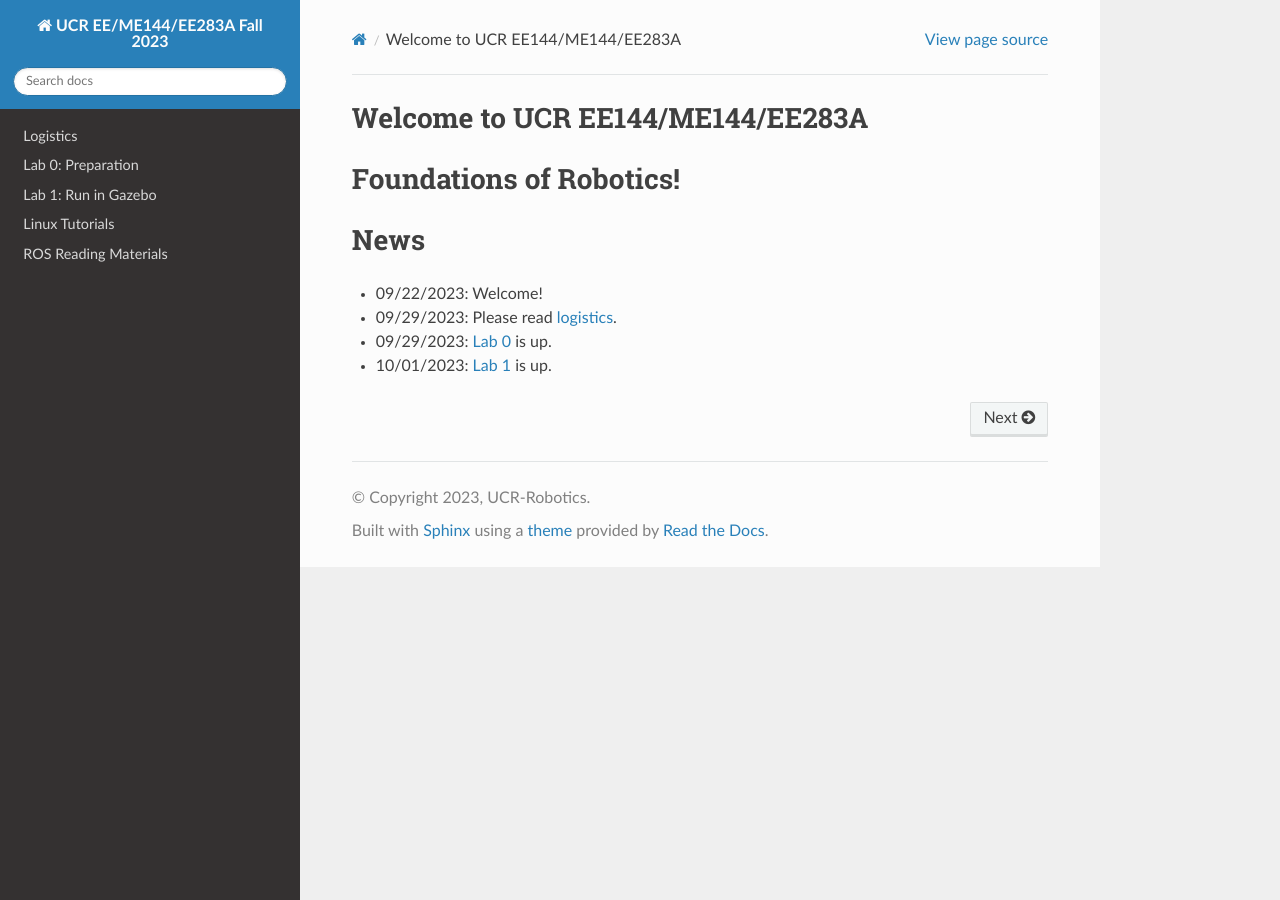
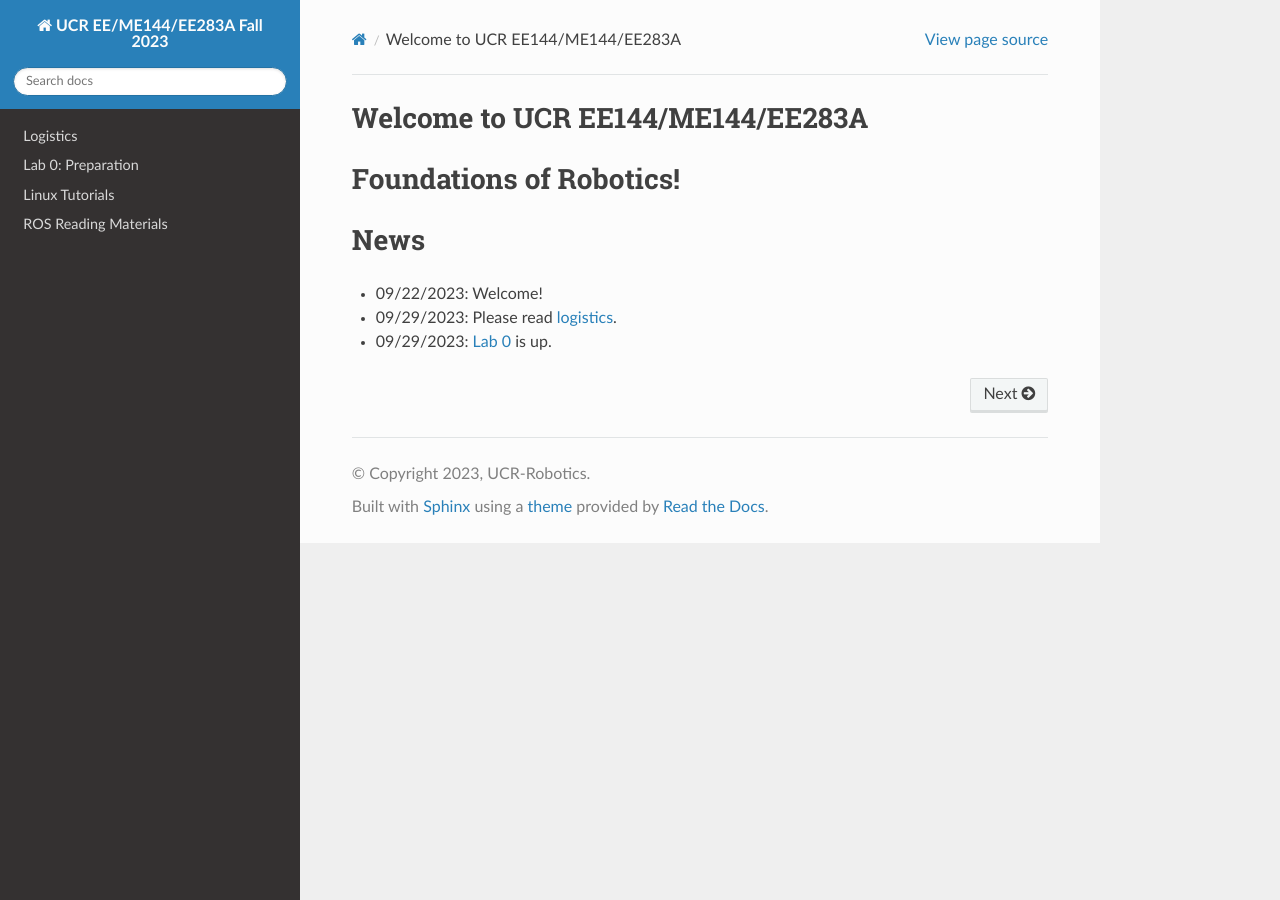
Before and after one commit to UCR-Robotics/ee144, a Sphinx documentation site: the page built from docs/index.rst, in a window 1280 px wide. Built offline with Sphinx 7.4.7 and the Read the Docs theme 2.0.0, drawn with Linux system fonts in a browser that asks for light colours.

Commit message:
up-to-date

```diff
--- a/docs/index.rst
+++ b/docs/index.rst
@@ -25,4 +24,4 @@ News
 - 09/22/2023: Welcome!
 - 09/29/2023: Please read `logistics <logistics.html>`_.
 - 09/29/2023: `Lab 0 <lab0.html>`_ is up.
-- 10/01/2023: `Lab 1 <lab1.html>`_ is up.
+.. - 10/01/2023: `Lab 1 <lab1.html>`_ is up.
```
Also changed, not shown: other parts of docs/index.rst (+0 -1 lines).
